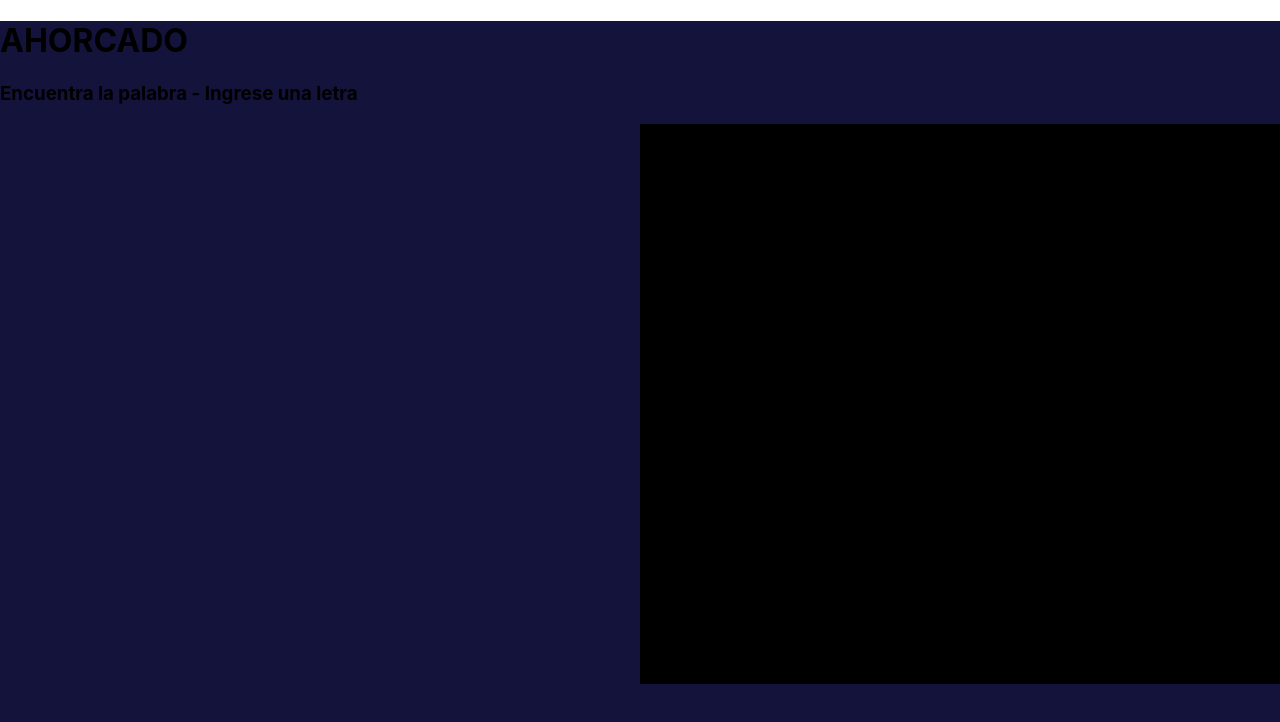
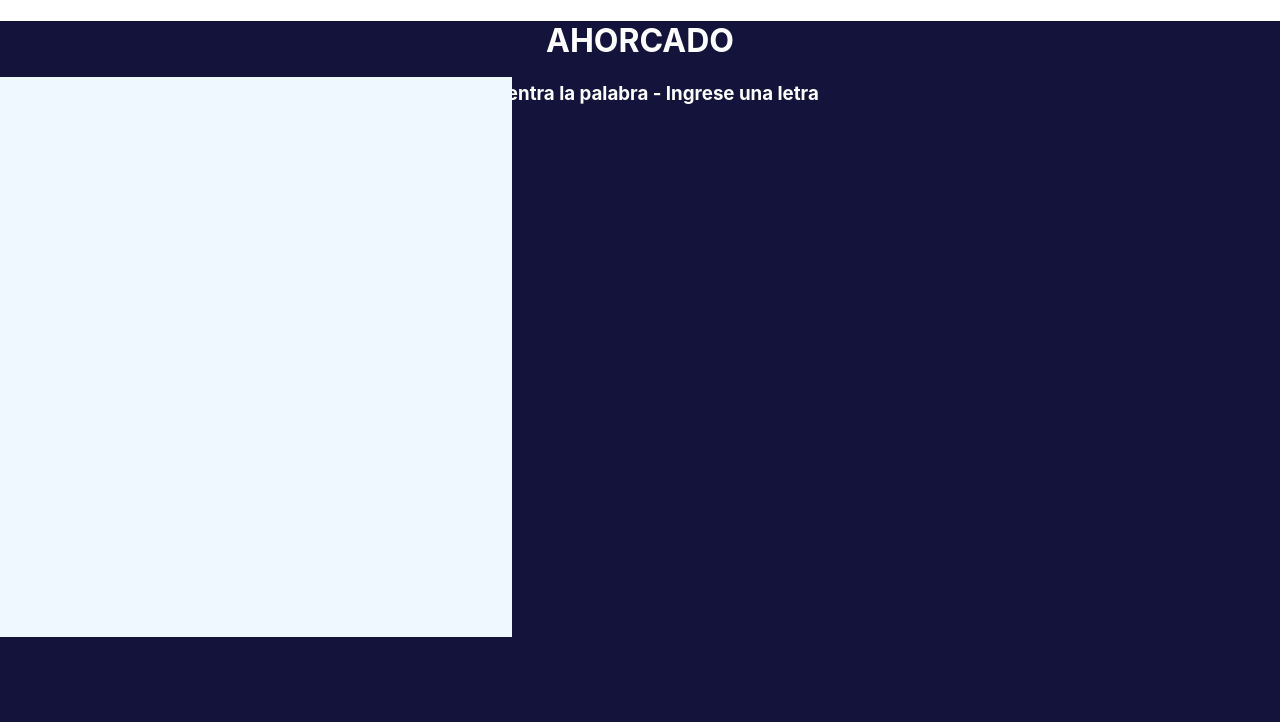
Before and after one commit to JuanDAristizabal/Parcial_Web, a React (Create React App) app: page / in a window 1280 px wide. Shown: the top 722 px of the page. Built offline with nearby package versions, Linux system fonts and the light colour scheme.

Commit message:
error pantalla

```diff
--- a/src/App.css
+++ b/src/App.css
@@ -2,15 +2,31 @@
 background-color: rgb(19, 19, 59);
 width: 100vw;
 height: 100vh;
+
 }
-
+.texto{
+ width: 100vw;
+height: 7vh;
+color : white;
+text-align: center;
+}
 .medio{
     display: flex;
     flex-direction: row;
     height: 70vh;
+    width: 100vw;
+    position: relative;
 }
 .horca{
-    width: 50vw;
+    height: auto;
+    width: 40vw;
+    display: flex;
+    justify-content: center;
+    background-color: aliceblue;
+}
+.letras{
+width: 50 vw;
+background-color:  antiquewhite;
 }
 .palabra{
     background-color: black;
--- a/src/App.tsx
+++ b/src/App.tsx
@@ -14,10 +14,10 @@ function App() {
             <div className="cuerpo">
             </div>
           </div>
-          <div className="palabra">
+          <div className="letras">
           </div>
         </div>
-        <div className="letras">
+        <div className="palabra">
         </div>
       </div>
     /* </div> */
```
